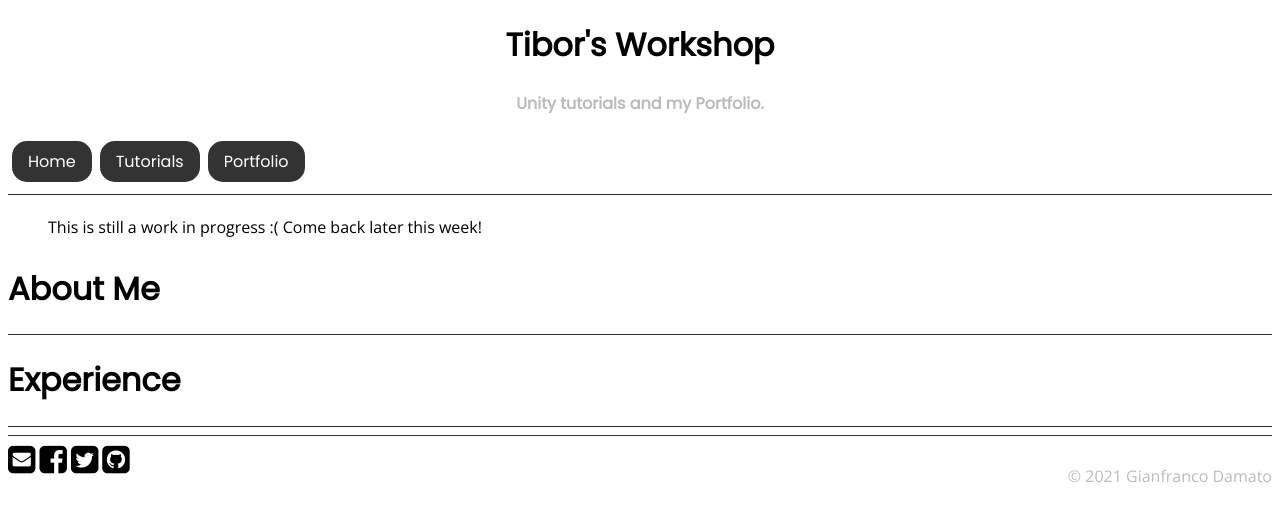
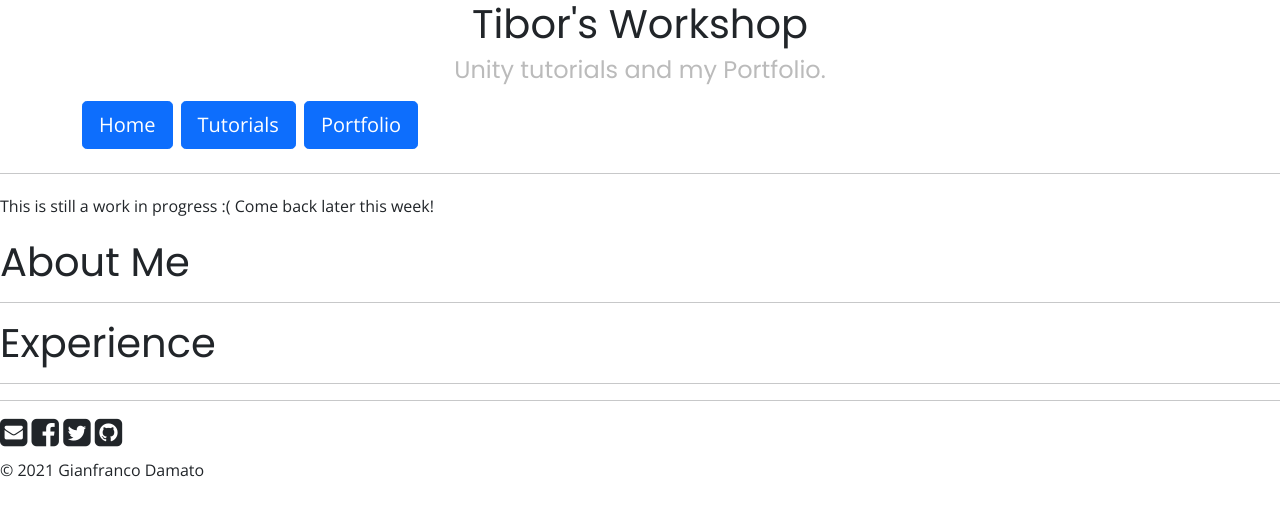
Before and after one commit to tibor0991/tibor0991.github.io, a Jekyll site: the page built from index.md, in a window 1280 px wide. Shown: the top 521 px of the page. Built offline with Jekyll 4.4.1, drawn with Linux system fonts in a browser that asks for light colours.

Commit message:
Conversion to Bootstrap

```diff
--- a/_includes/footer.html
+++ b/_includes/footer.html
@@ -1,13 +1,13 @@
 <footer>
     <hr>
-    <div style="display: flex;">
-        <div style="width: 60%;">
+    <div>
+        <div>
             {% for contact in site.data.contacts %}
                 <i class="{{ contact.fa-icon }}" style="font-size:xx-large;"></i>
             {% endfor %}
         </div>
 
-        <div style="width: 40%;"><p class="credits">© {{ 'now' | date: "%Y" }} {{ site.author }}</p></div>
+        <div><p>© {{ 'now' | date: "%Y" }} {{ site.author }}</p></div>
     </div>
 
 </footer>
--- a/_includes/navbar.html
+++ b/_includes/navbar.html
@@ -1,12 +1,14 @@
 <header>
-	<h1 align="center">{{site.title}}</h1>
-	<h4 align="center" style="color: #BBBBBB">{{site.description}}</h2>
-	<nav>
-		<ul>
+	<div id="#SiteTitle" class="container">
+		<h1 align="center">{{site.title}}</h1>
+		<h4 align="center" style="color: #BBBBBB">{{site.description}}</h4>
+	</div>
+	<nav  class="navbar">
+		<div class="container justify-content-start">
 		{% for item in site.data.navbar %}
-			<li><a href="{{ item.link }}" class="button">{{item.name}}</a></li>
+			<a class="btn btn-primary btn-lg me-2" href="{{ item.link }}" role="button">{{item.name}}</a>
 		{% endfor %}
-		</ul>
+		</div>
 	</nav>
 	<hr>
 </header>
--- a/_sass/main.scss
+++ b/_sass/main.scss
@@ -1,6 +1,3 @@
-@import url('https://fonts.googleapis.com/css2?family=Open+Sans&family=Poppins&display=swap');
-
-
 $corner-radius: 15px;
 $dark-grey: #333333;
 $light-grey: #BBBBBB;
@@ -15,69 +12,7 @@ $body-font: 'Open Sans', sans-serif;
 	font-family: $header-font;
 }
 
-:is(p) {
+:is(body, p) {
 	font-family: $body-font;
 	line-height: 2;
 }
-
-@mixin button {
-	display: inline-block;
-	color: white;
-	background-color: $dark-grey;
-	border-radius: $corner-radius;
-	text-decoration: none;
-}
-
-.button {
-	@include button;
-	padding: 0.5em 1em;
-}
-
-.button:hover {
-	background-color: #ffdd00;
-	color: black;
-	font-weight: bold;
-}
-
-.button--square {
-	border-radius: $corner-radius;
-	display: block;
-	width: 15em;
-	height: 15em;
-	padding: 1em;
-	background-size: 100%;
-	filter: grayscale(100%);
-	text-decoration: none;
-	color: white;
-}
-
-.button--square:hover {
-	filter: grayscale(0%);
-}
-
-.credits {
-	color: #BBBBBB;
-	text-align: right;
-}
-
-nav {
-	ul {
-		list-style-type: none;
-		margin: 0;
-		padding: 0;
-		overflow: hidden;
-	}
-
-	li {
-		float: left;
-		margin: 0.25em;
-	}
-}
-
-hr {
-	border: none;
-    height: $line-thickness;
-    /* Set the hr color */
-    color: #333; /* old IE */
-    background-color: #333; /* Modern Browsers */
-}
--- a/assets/css/styles.scss
+++ b/assets/css/styles.scss
@@ -1,3 +1,5 @@
 ---
 ---
+@import url('https://cdn.jsdelivr.net/npm/bootstrap@5.1.0/dist/css/bootstrap.min.css');
+@import url('https://fonts.googleapis.com/css2?family=Open+Sans&family=Poppins&display=swap');
 @import "main";
```
Also changed, not shown: portfolio.html (+26 -13 lines), tutorials.html (+21 -9 lines), Gemfile.lock.
